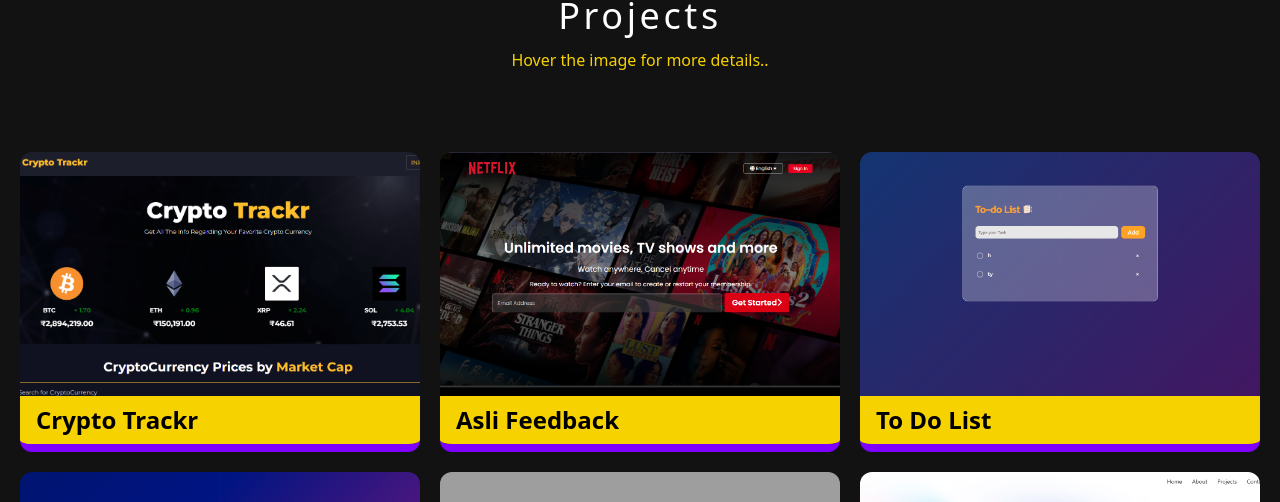
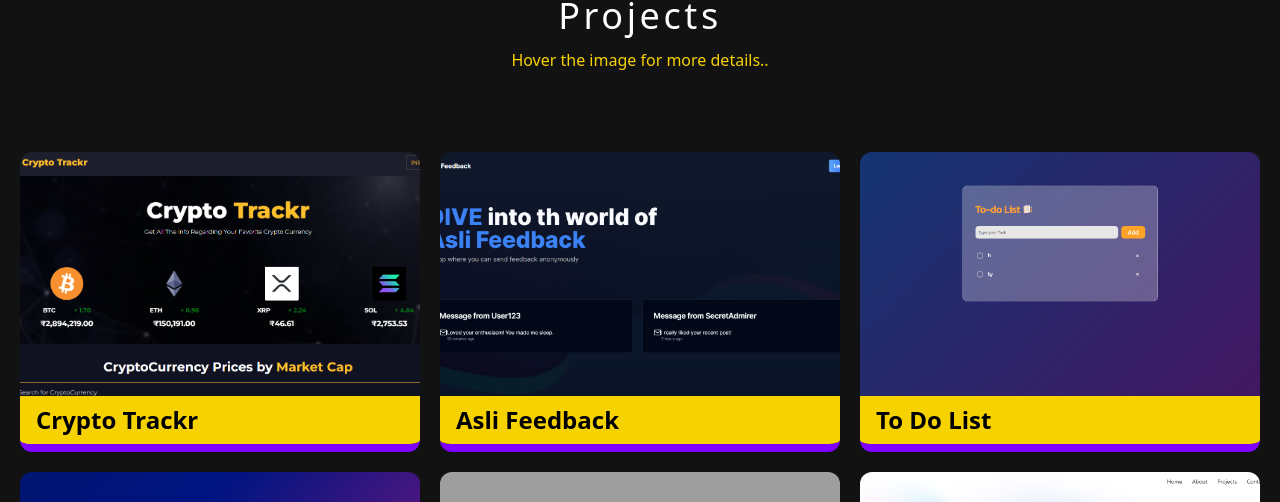
Before and after one commit to Riyasatt/My-Portfolio, a React (Vite) app: page / in a window 1280 px wide. Shown: the part 1786-2288 px from the top of the page. Built offline with nearby package versions, Linux system fonts and the light colour scheme; grey boxes are pictures that could not be loaded.

Commit message:
Update Card.jsx

```diff
--- a/src/components/Card.jsx
+++ b/src/components/Card.jsx
@@ -2,7 +2,7 @@
 import {BiLinkExternal,BiCodeAlt} from "react-icons/bi"
 import Reveal from './Reveal'
 import crypto from "/src/assets/crypto-tracker.png"
-import netflix from "/src/assets/netflix.png"
+import Feedback from "/src/assets/Screenshot 2024-06-23 193933.png"
 import todo from "/src/assets/to-do-list.png"
 import calculator from "/src/assets/calculator.png"
 import landing from "/src/assets/landing-page.png"
@@ -20,7 +20,7 @@
    },
    {
         title:"Asli Feedback",
-        image:netflix,
+        image:Feedback,
         stack:"Nextjs, TypeScript, MongoDb, ShadCN",
         link:"https://asli-feedback.vercel.app/",
         github:"https://github.com/Riyasatt/WhisperChat"
```
